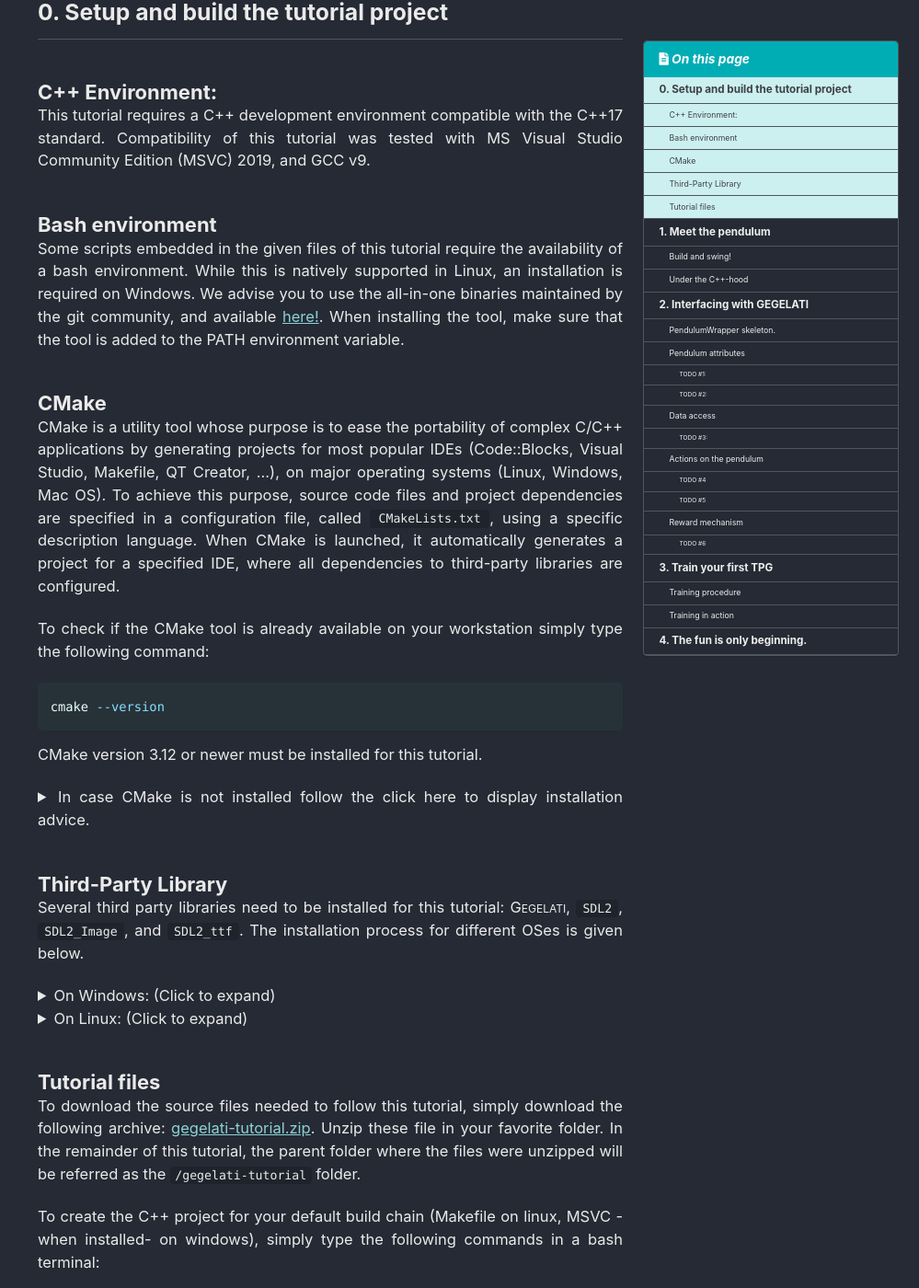
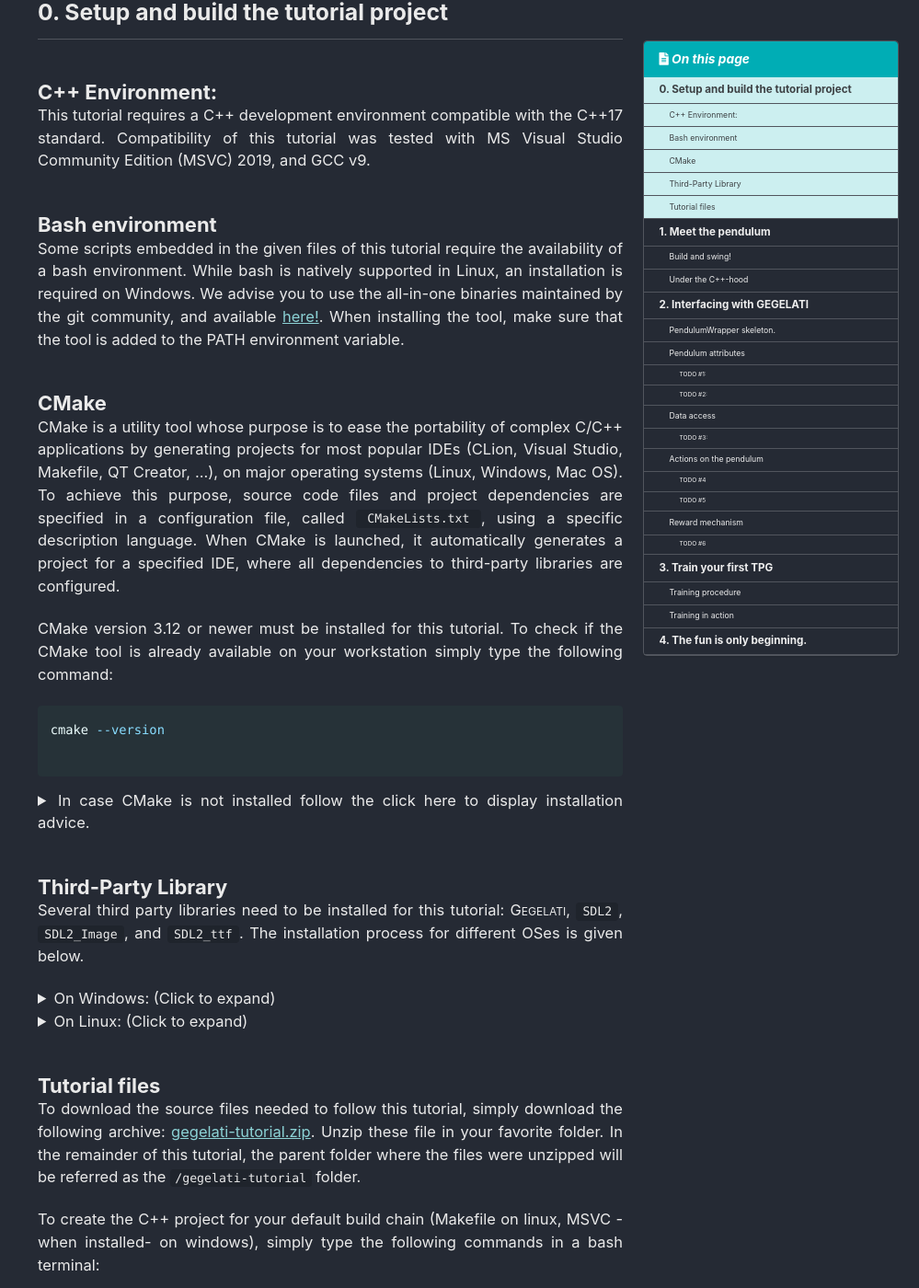
Before and after one commit to gegelati/gegelati-tutorial, a Jekyll site: the page built from docs/_pages/index.md, in a window 1280 px wide and 1400 px high, scrolled down 639 px. Shown: the whole window at 92% size, without its empty margins (281-1280 px from the left). Built offline with Jekyll 4.4.1, drawn with Linux system fonts in a browser that asks for light colours; cached includes are drawn as plain includes; formulas are drawn with MathJax 3; the list of posts is cut into pages by our own code; some of the changed text lies outside the part shown.

Commit message:
(Page) Proofreading.

````diff
--- a/docs/_pages/index.md
+++ b/docs/_pages/index.md
@@ -5,7 +5,7 @@
 toc_sticky: true
 ---
 
-The objective of this tutorial is to gently guide you through the training of your first Tangled Program Graph (TPG) with the [<span style="font-variant: small-caps;">Gegelati</span>](https://github.com/gegelati/gegelati) library.
+The objective of this tutorial is to guide you through the training of your first Tangled Program Graph (TPG) with the [<span style="font-variant: small-caps;">Gegelati</span>](https://github.com/gegelati/gegelati) library.
 People following this tutorial are assumed to be already acquainted with basic structural and evolutionary concepts of TPGs.
 In case you're not already familiar with these concepts, a basic introduction to these concepts and to <span style="font-variant: small-caps;">Gegelati</span> can be found in the [linked 10-minute video](https://youtu.be/t0Ta5Vo5h7s).
 
@@ -18,30 +18,29 @@
 This tutorial does not require any particular prerequisites.
 While being fluent in C++ certainly is an asset to follow this tutorial, all pieces of codes that must be written during the tutorial are given in this assignment.
 
-
 ## 0. Setup and build the tutorial project
 
 ### C++ Environment:
 This tutorial requires a C++ development environment compatible with the C++17 standard.
 Compatibility of this tutorial was tested with MS Visual Studio Community Edition (MSVC) 2019, and GCC v9.
 
-
 ### Bash environment
 Some scripts embedded in the given files of this tutorial require the availability of a bash environment.
-While this is natively supported in Linux, an installation is required on Windows.
+While bash is natively supported in Linux, an installation is required on Windows.
 We advise you to use the all-in-one binaries maintained by the git community, and available [here!](https://git-scm.com/downloads).
 When installing the tool, make sure that the tool is added to the PATH environment variable.
 
 ### CMake
-CMake is a utility tool whose purpose is to ease the portability of complex C/C++ applications by generating projects for most popular IDEs (Code::Blocks, Visual Studio, Makefile, QT Creator, ...), on major operating systems (Linux, Windows, Mac OS).
+CMake is a utility tool whose purpose is to ease the portability of complex C/C++ applications by generating projects for most popular IDEs (CLion, Visual Studio, Makefile, QT Creator, ...), on major operating systems (Linux, Windows, Mac OS).
 To achieve this purpose, source code files and project dependencies are specified in a configuration file, called `CMakeLists.txt`, using a specific description language.
 When CMake is launched, it automatically generates a project for a specified IDE, where all dependencies to third-party libraries are configured.
 
+CMake version 3.12 or newer must be installed for this tutorial.
 To check if the CMake tool is already available on your workstation simply type the following command:
 ```bash
 cmake --version
+
 ```
-CMake version 3.12 or newer must be installed for this tutorial.
 {% details In case CMake is not installed follow the click here to display installation advice. %}
 The latest version of CMake can be downloaded at the following URL: https://cmake.org/download/.
 For a simple installation, choose the binary version for windows.
@@ -125,7 +124,7 @@
 ### Under the C++-hood
 The simulation parameters of the pendulum can be changed when instantiating the corresponding C++ class.
 The default parameter values were carefully chosen to give human beings a chance at stabilizing the pendulum.
-Feel free to try other configurations by parameterizing the construction of the pendulum, in the `/tutorial-gegelati/src/manual/main-manual.cpp`
+Feel free to try other configurations by parameterizing the construction of the pendulum, in the `/gegelati-tutorial/src/manual/main-manual.cpp`
 
 {% details `Pendulum` constructor documentation (Click to expand) %}
 ```cpp
@@ -169,7 +168,7 @@
 |+isTerminal(): bool                 |
 -->
 
-The following step will guide you through the creation of a `PendulumWrapper` class, inheriting from the `Learn::LearningEnvironment` class and interfacing the `Pendulum` class with <span style="font-variant: small-caps;">Gegelati</span>.
+The following steps will guide you through the creation of a `PendulumWrapper` class, inheriting from the `Learn::LearningEnvironment` class and interfacing the `Pendulum` class with <span style="font-variant: small-caps;">Gegelati</span>.
 
 ### `PendulumWrapper` skeleton.
 The `pendulum_wrapper.h` and `pendulum_wrapper.cpp` files already contain the skeleton of the `PendulumWrapper` class, which you'll complete throughout the next steps.
@@ -177,7 +176,7 @@
 Comments in the header file explain the purpose of each method.
 
 ### `Pendulum` attributes
-A first specific attribute of the `PendulumWrapper` class is already declared, the `actions` vector.
+A first specific attribute of the `PendulumWrapper` class is already declared: the `actions` vector.
 ```cpp
 /* From pendulum_wrapper.h */
 /// Array containing the actions available for the TPG.
@@ -228,6 +227,7 @@
 The `Data::DataHandler` interface class provides a set of services that simplifies the training of TPGs.
 In particular, in addition to methods for accessing the data, the `Data::DataHandler` supports methods for dynamically checking what the addressing space of a data source is, or which data types can be provided by a data source.
 It is also possible for a `Data::DataHandler` to give access to data with a data type differing from the native type used for storing the data.
+
 For example, with a `Primitive2DArray<char>(10,10)` data handler storing a 2D array of `char[10][10]`, individual elements of the array can be accessed using the native data type `char`; but it is also possible to access a 3-by-2 subregion of data by requesting an access to data with type `char[3][2]`.
 For more details on these features, please refer to the doxygen documentation built and delivered with the <span style="font-variant: small-caps;">Gegelati</span> library.
 
````
Also changed, not shown: other parts of docs/_pages/index.md (+5 -5 lines).
